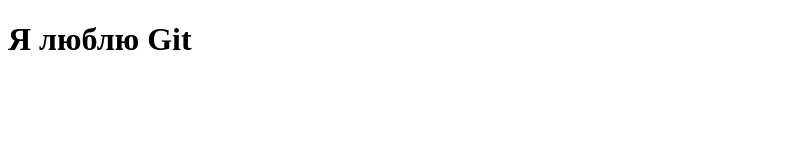
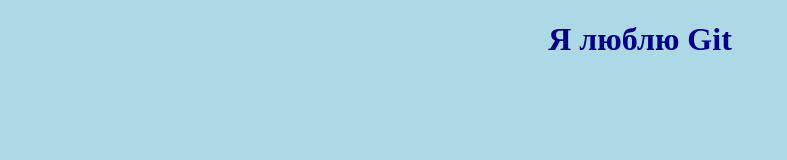
Before and after one commit to vel3651345-a11y/git-lab-25-1, a plain HTML site: page index.html in a window 1280 px wide. Shown: the whole page, without its empty margins (0-787 px from the left). Drawn offline with Linux system fonts and the light colour scheme.

Commit message:
Добавил стили страницы

```diff
--- a/index.html
+++ b/index.html
@@ -3,6 +3,7 @@
 <head>
     <meta charset="UTF-8">
     <title>Лабораторная работа №25</title>
+        <link rel="stylesheet" href="style.css">
 </head>
 <body>
     <h1>Я люблю Git</h1>
--- /dev/null
+++ b/style.css
@@ -0,0 +1,8 @@
+body {
+    background-color: lightblue;
+    text-align: center;
+}
+
+h1 {
+    color: darkblue;
+}
```
